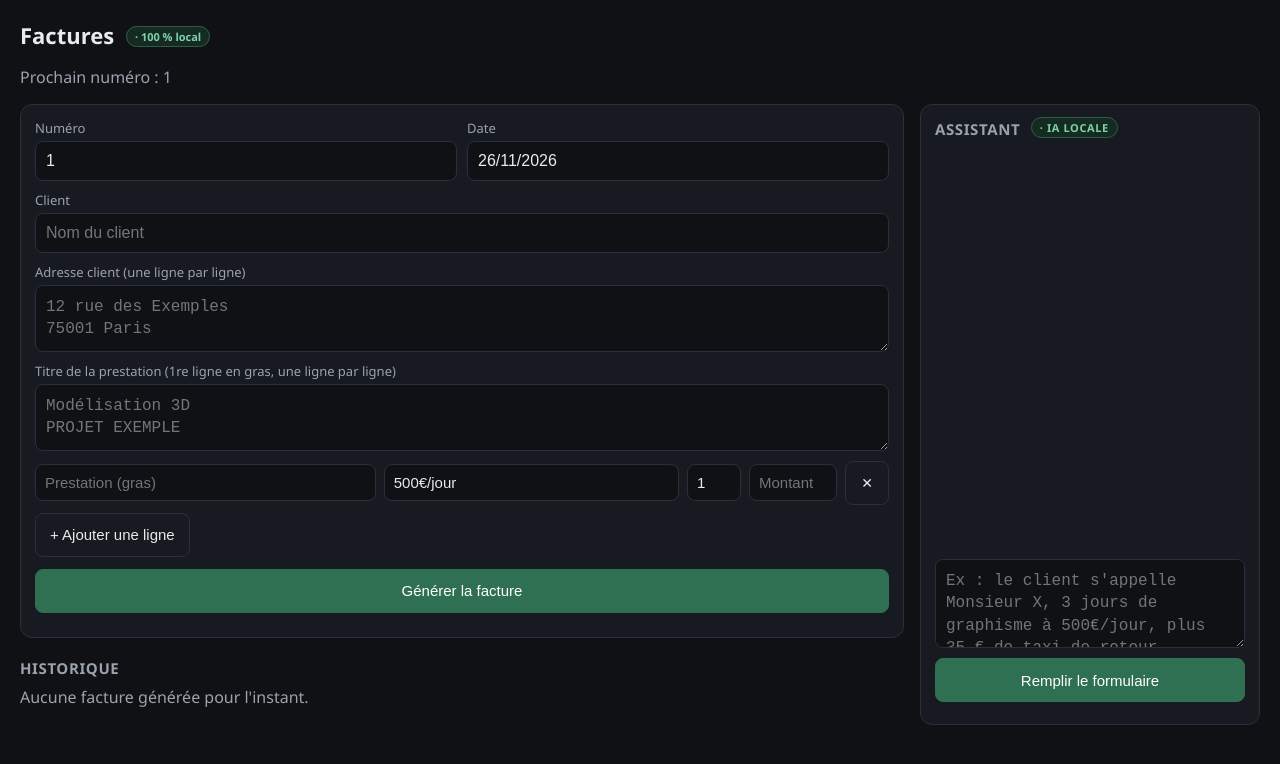
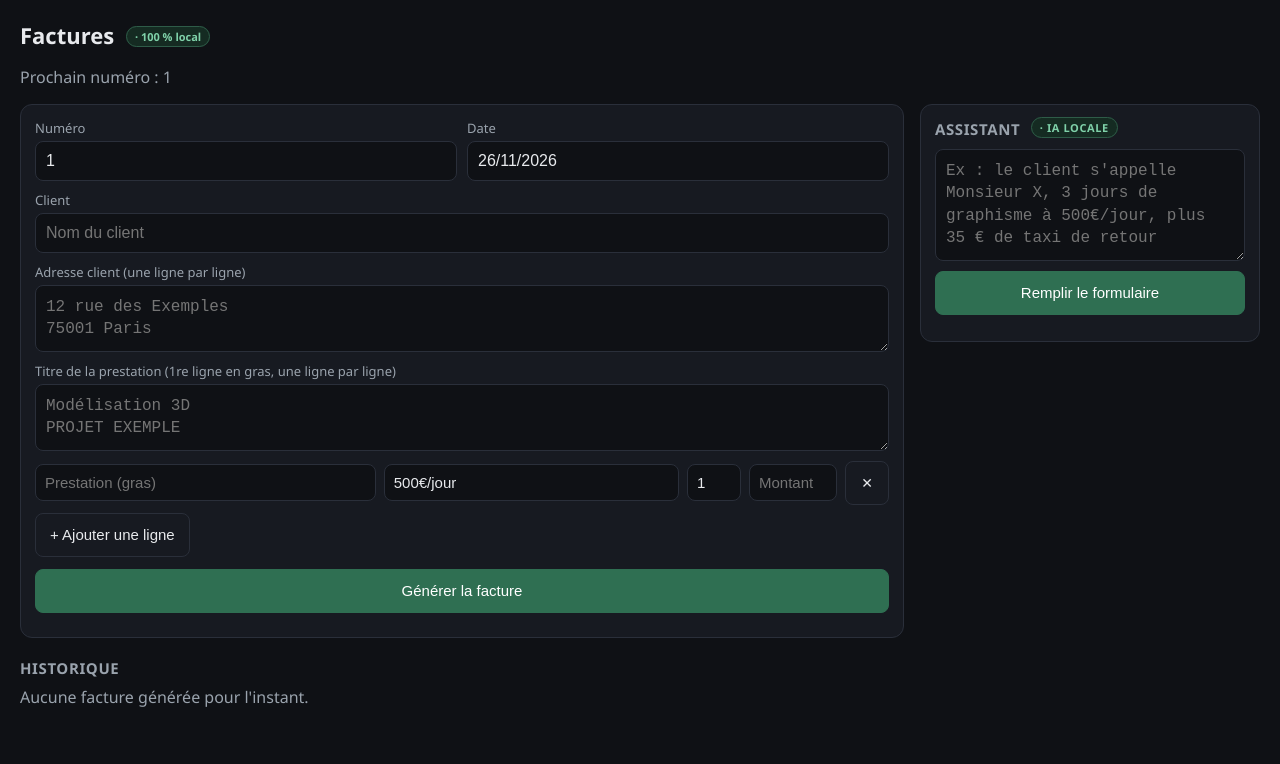
Before and after one commit to MilosEratos/factures-local, a plain HTML site: page static/index.html in a window 1280 px wide. Drawn offline with Linux system fonts and the light colour scheme; no server answers.

Commit message:
UI: bouton 'Remplir le formulaire', titre au-dessus, carte assistant textarea en haut + historique

```diff
--- a/static/index.html
+++ b/static/index.html
@@ -37,12 +37,12 @@
 </div>
 <aside class="chat">
   <h2>Assistant <span class="local">· IA locale</span></h2>
-  <div id="chatMsgs" class="msgs"></div>
-  <textarea id="chatInput" class="inp" rows="3" placeholder="Ex : le client s'appelle Monsieur X, 3 jours de graphisme à 500€/jour, plus 35 € de taxi de retour"></textarea>
+  <textarea id="chatInput" class="inp" rows="4" placeholder="Ex : le client s'appelle Monsieur X, 3 jours de graphisme à 500€/jour, plus 35 € de taxi de retour"></textarea>
   <div class="row actions">
     <button id="chatFill" class="btn primary">Remplir le formulaire</button>
   </div>
   <p class="muted small" id="chatStatus"></p>
+  <div id="chatMsgs" class="msgs"></div>
 </aside>
 </div>
 <script src="/static/app.js"></script>
--- a/static/style.css
+++ b/static/style.css
@@ -44,13 +44,13 @@ textarea.inp{resize:vertical;line-height:1.4}
 .main{min-width:0}
 .chat{background:var(--card);border:1px solid var(--line);border-radius:12px;padding:14px;position:sticky;top:12px}
 .chat h2{margin:0 0 10px}
-.msgs{max-height:70vh;min-height:50vh;overflow-y:auto;display:flex;flex-direction:column;gap:8px;margin:0 0 10px}
+#chatInput{margin:0 0 10px}
+.chat .actions{margin-top:0}
+#chatStatus{margin:8px 0 0}
+.msgs{max-height:50vh;min-height:0;overflow-y:auto;display:flex;flex-direction:column;gap:8px;margin:12px 0 0}
 .msg{font-size:14px;line-height:1.45;padding:8px 10px;border-radius:8px;white-space:pre-wrap;word-break:break-word}
 .msg.user{background:var(--bg);border:1px solid var(--line)}
 .msg.ai{background:var(--bg);border:1px dashed var(--line);color:var(--muted)}
-#chatInput{margin:0 0 10px}
-.chat .actions{margin-top:0}
-#chatStatus{margin:8px 0 0}
 @media(max-width:900px){
   .layout{grid-template-columns:1fr}
   .chat{position:static}
```
